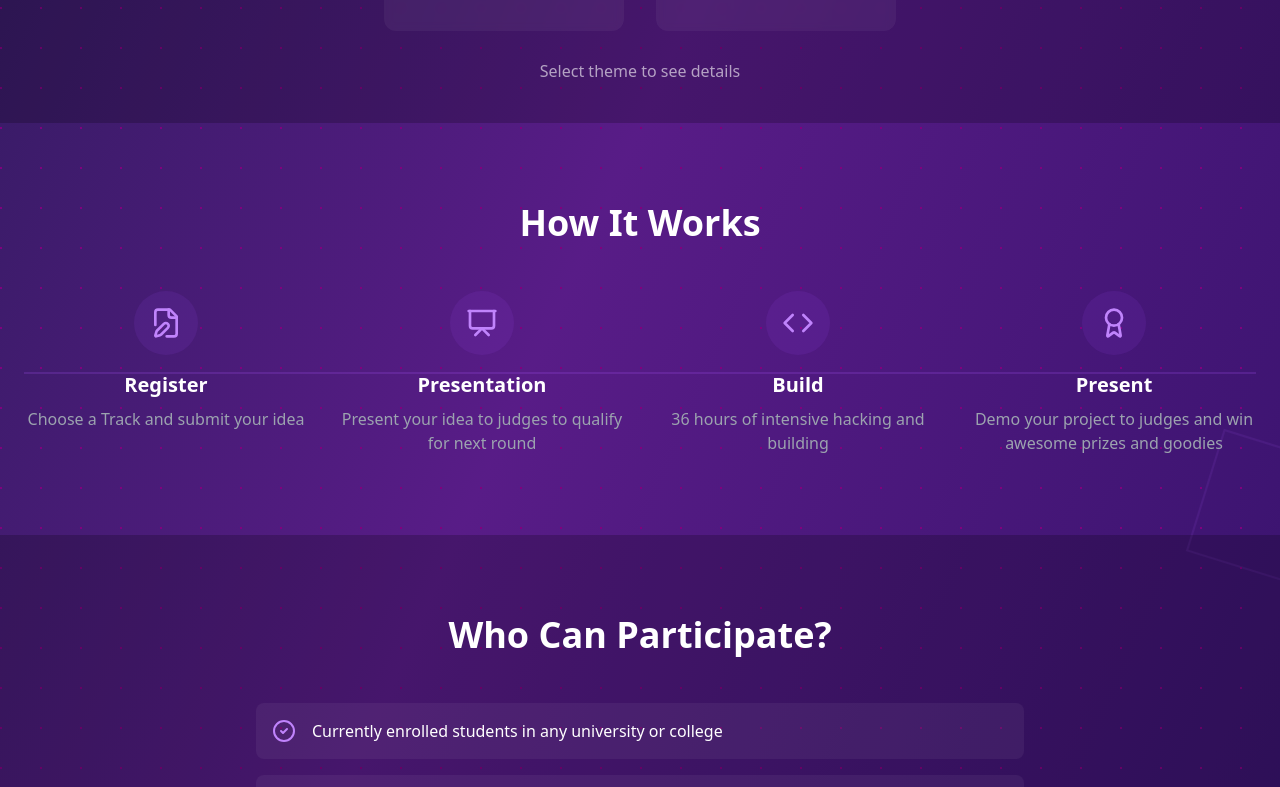
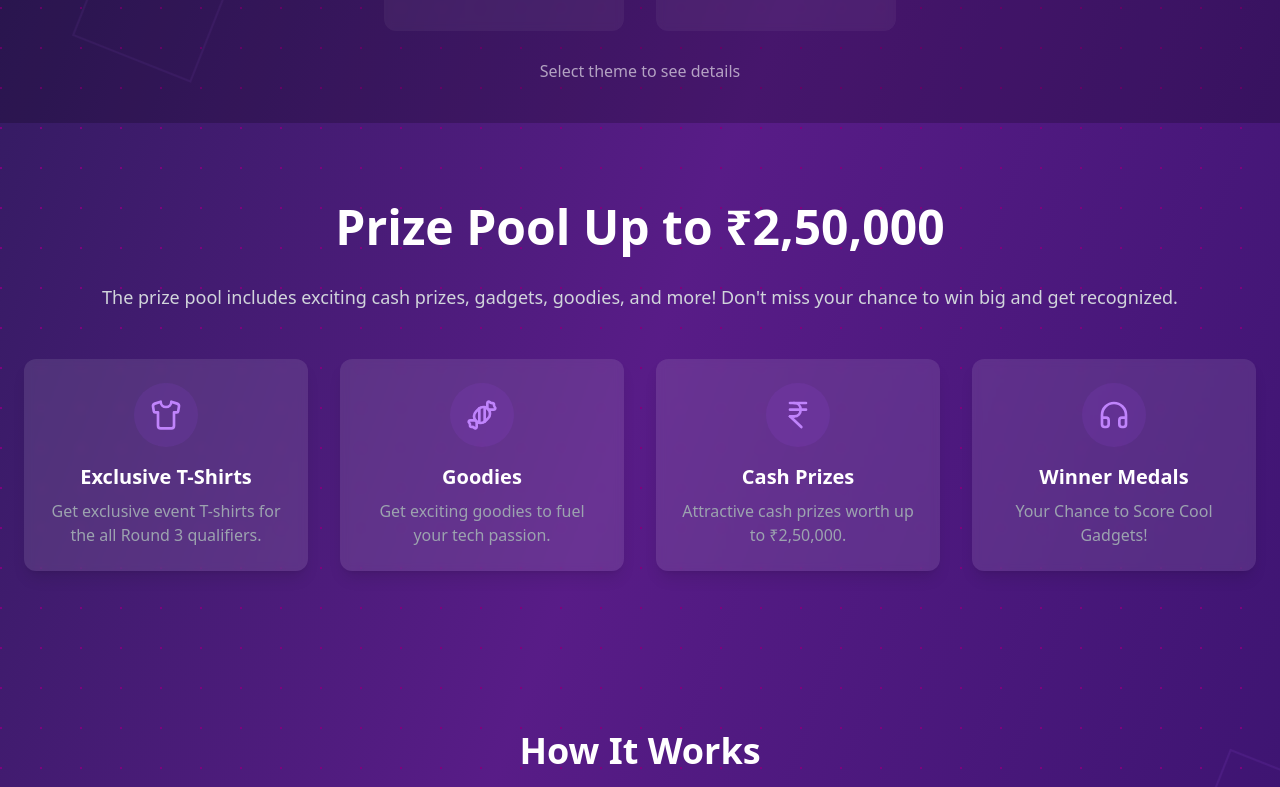
Before and after one commit to AdityaKrSingh26/Hacksagon, a React (Vite) app: page / in a window 1280 px wide. Shown: the part 1313-2100 px from the top of the page. Built offline with nearby package versions, Linux system fonts and the light colour scheme.

Commit message:
pdf, prize and about page updated

```diff
--- a/package.json
+++ b/package.json
@@ -13,8 +13,10 @@
     "framer-motion": "^11.14.4",
     "lucide-react": "^0.468.0",
     "motion": "^11.14.4",
+    "motion-react": "^0.15.0-alpha.1",
     "react": "^18.3.1",
     "react-dom": "^18.3.1",
+    "react-icons": "^5.4.0",
     "react-router-dom": "^7.0.2"
   },
   "devDependencies": {
--- a/src/Pages/About/About.tsx
+++ b/src/Pages/About/About.tsx
@@ -7,7 +7,7 @@ import {
   Shield,
   Globe
 } from "lucide-react";
-
+import { Link } from "react-router-dom"; // Import Link for routing
 
 const reasons = [
   {
@@ -46,7 +46,6 @@ const reasons = [
       "Join like-minded research enthusiasts and collaborate to find optimized solutions.",
   },
 ];
-
 
 function About() {
   return (
@@ -92,9 +91,19 @@ function About() {
           </div>
         </div>
       </section>
+      <div className="text-center mt-8 text-white fa-align-center">
+        <p>
+          To know more about us , visit our
+          <Link
+            to="/contact"
+            className="text-purple-400 hover:text-pink-500 transition-colors ml-1"
+          >
+            Contact Us
+          </Link> page.
+        </p>
+      </div>
     </div>
   );
 }
 
-
 export default About;
--- a/src/Pages/Home/Home.tsx
+++ b/src/Pages/Home/Home.tsx
@@ -1,6 +1,7 @@
 import { HeroContent } from '../../components/HeroContent';
 import { ThemeSection } from '../../components/ThemeSection';
 import { ProcessFlow } from '../../components/ProcessFlow';
+import { Prizes } from '../../components/Prizes';
 import { EligibilitySection } from '../../components/EligibilitySection';
 import { useEffect } from 'react';
 
@@ -14,6 +15,7 @@ function HomePage() {
                 <HeroContent />
             </div>
             <ThemeSection />
+            <Prizes />
             <ProcessFlow />
             <EligibilitySection />
         </div>
--- a/src/components/Navbar.tsx
+++ b/src/components/Navbar.tsx
@@ -37,7 +37,6 @@ export function Navbar() {
           <Link to="/sponsors" className="hover:text-purple-300 transition-colors">Sponsors</Link>
           <Link to="/contact" className="hover:text-purple-300 transition-colors">Contact us</Link>
         </div>
-
         {/* Register Now Button (Hidden on smaller screens) */}
         <div className="hidden sm:block">
           <Link
--- /dev/null
+++ b/src/components/PdfViewer.tsx
@@ -0,0 +1,24 @@
+export function PdfViewer() {
+    return (
+      <div
+        style={{
+          display: "flex",           // Enables flexbox
+          justifyContent: "center",  // Centers horizontally
+          alignItems: "center",      // Centers vertically
+          height: "100vh",           // Full viewport height
+          width: "100vw",            // Full viewport width
+          margin: "0",               // Remove default margin
+        }}
+      >
+        <div style={{ height: "75vh", width: "80%" }}>
+          <iframe
+            src="https://jmp.sh/s/o6VvHQDkD5p3XuOTa9kl"
+            title="PDF Viewer"
+            width="100%"
+            height="100%"
+            style={{ border: "none" }}
+          />
+        </div>
+      </div>
+    );
+  }
--- /dev/null
+++ b/src/components/Prizes.tsx
@@ -0,0 +1,61 @@
+import { Candy,Shirt,IndianRupee,Headphones} from 'lucide-react'; // Use icons from lucide-react
+const prizes = [
+  {
+    icon: Shirt,
+    title: 'Exclusive T-Shirts',
+    description: 'Get exclusive event T-shirts for the all Round 3 qualifiers.',
+  },
+  {
+    icon: Candy,
+    title: 'Goodies',
+    description: 'Get exciting goodies to fuel your tech passion.',
+  },
+  {
+    icon: IndianRupee,
+    title: 'Cash Prizes',
+    description: 'Attractive cash prizes worth up to ₹2,50,000.',
+  },
+  {
+    icon: Headphones,
+    title: 'Winner Medals',
+    description: 'Your Chance to Score Cool Gadgets!',
+  },
+];
+
+export function Prizes() {
+  return (
+    <div className="container mx-auto px-6 py-20">
+      {/* Prize Pool Heading */}
+      <h2 className="text-5xl font-bold mb-8 text-center">
+        Prize Pool Up to ₹2,50,000
+      </h2>
+
+      {/* Prize Pool Description */}
+      <p className="text-lg text-gray-300 mb-12 text-center">
+        The prize pool includes exciting cash prizes, gadgets, goodies, and more!
+        Don't miss your chance to win big and get recognized.
+      </p>
+
+      {/* Prizes Section */}
+      <div className="grid md:grid-cols-4 gap-8">
+        {prizes.map((prize, index) => (
+          <div
+            key={index}
+            className="relative flex flex-col items-center text-center bg-white/10 backdrop-blur-sm rounded-xl p-6 hover:bg-white/20 transition-colors shadow-lg"
+          >
+            {/* Prize Icon */}
+            <div className="w-16 h-16 rounded-full bg-purple-500/10 flex items-center justify-center mb-4 relative z-10">
+              <prize.icon className="w-8 h-8 text-purple-400" />
+            </div>
+
+            {/* Prize Title */}
+            <h3 className="text-xl font-semibold mb-2 text-white">{prize.title}</h3>
+
+            {/* Prize Description */}
+            <p className="text-gray-400">{prize.description}</p>
+          </div>
+        ))}
+      </div>
+    </div>
+  );
+}
--- a/src/components/SponsorsSection.tsx
+++ b/src/components/SponsorsSection.tsx
@@ -1,5 +1,5 @@
 import React from "react";
-
+import {PdfViewer} from "./PdfViewer";
 const sponsors = [
   {
     title: "Event Sponsor",
@@ -103,7 +103,7 @@ export const SponsorsSection: React.FC = () => {
      {/* Our Previous Sponsors Section */}
      <div className="w-full text-center py-8 bg-black/20">
   <h1 className="text-5xl mt-10 pb-6 border-b text-center font-bold animate-text">
-        {["O", "u", "r", "\u00A0", "P", "r", "e", "v", "i", "o", "u","s","\u00A0","S","p","o","n","s","o","r","s"].map((letter, index) => (
+    {[ "P", "a", "s", "t", "\u00A0", "S", "p", "o", "n", "s", "o", "r", "s"].map((letter, index) => (
       <span key={index}>{letter}</span>
     ))}
   </h1>
@@ -124,14 +124,40 @@ export const SponsorsSection: React.FC = () => {
             <img
               src={logo}
               alt={`Sponsor ${index + 1}`}
-              className="w-auto h-auto max-w-[200px] max-h-[120px] object-contain scale-[1.2]"
+              className="w-full h-full object-contain max-w-[200px] max-h-[120px]"
             />
           </div>
         );
       })}
     </div>
   </div>
+  <br></br>
+  <br></br>
 </div>
+
+{/* Rectangle Block */}
+{/* Rectangle Block */}
+<div className="text-center py-8 flex justify-center items-center">
+  <div className="max-w-xl bg-purple-700 text-white p-6 rounded-lg text-center">
+    <p className="text-lg md:text-xl font-semibold">
+      All skill levels are welcome! Whether you're a beginner or an expert, Hacksagon is the perfect place to learn, collaborate, and build something amazing.
+    </p>
+  </div>
+</div>
+
+{/* Ensure the parent section has a consistent background */}
+<div className="text-center">
+  <a
+    href="https://jmp.sh/s/o6VvHQDkD5p3XuOTa9kl"
+    download
+    className="bg-purple-700 text-white px-6 py-3 rounded-lg hover:bg-purple-500 transition-colors"
+  >
+    Download Sponsorship Details (PDF)
+  </a>
+</div>
+<PdfViewer/>
+
+
 <style>{`
   @keyframes float {
     0% {
```
Also changed, not shown: 1 other file (tests, documents, lock files or other folders). Lines whose indentation alone changed are shown as unchanged.
